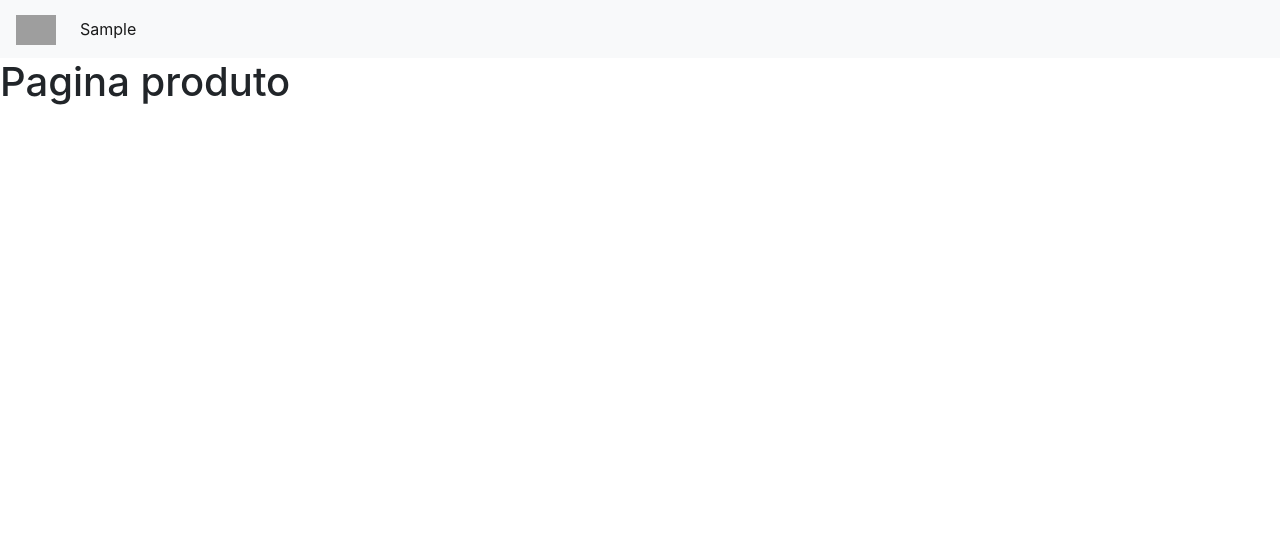
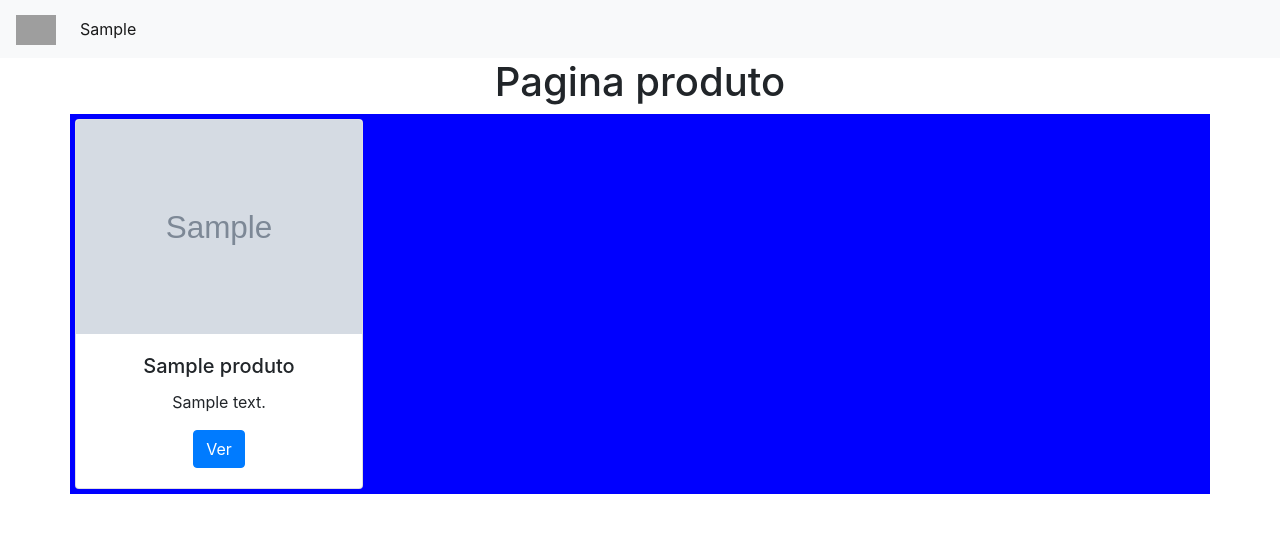
Before and after one commit to santosgv/Cardapio_digital, a Django app: page /categorias/1 in a window 1280 px wide. Shown: the top 533 px of the page. Run offline with Django 4.2, Linux system fonts and the light colour scheme; tables that the repository leaves empty hold one stand-in row (Sample ...); grey boxes are pictures that could not be loaded.

Commit message:
produtos por categoria

```diff
--- a/loja/templates/produto.html
+++ b/loja/templates/produto.html
@@ -1,6 +1,31 @@
 {%extends 'base.html'%}
+{% load static %}
 
+{% block 'head' %}
+<link rel="stylesheet" href="{% static 'loja/css/home.css' %}" >
+{% endblock %}
 {% block 'body' %}
-<h1>Pagina produto</h1>
 
+<div class="container-fluid">
+<h1 class="text-center">Pagina produto</h1>
+
+<div class="container">
+    <div class="row menu">
+
+        {% for produto in produtos %}
+            <div class="card text-center" style="width: 18rem;">
+        <img src="/media/{{produto.img}}" class="card-img-top" alt="...">
+                <div class="card-body">
+        <h5 class="card-title">{{produto}}</h5>
+        <p class="card-text">{{produto.descricao}}</p>
+        <a href="#" class="btn btn-primary">Ver</a>
+                </div>
+            </div>
+
+        {% endfor%}
+    </div>
+
+    <br>
+
+</div>
 {% endblock %}
--- a/loja/views.py
+++ b/loja/views.py
@@ -11,5 +11,6 @@ def home(request):
 
 def categoria(request,id):
     categorias = Categoria.objects.all()
-
-    return render(request,'produto.html',{'categorias':categorias})
+    produtos = Produto.objects.all().filter(categoria=id)
+    return render(request,'produto.html',{'categorias':categorias,
+                                            'produtos':produtos })
--- /dev/null
+++ b/templates/static/loja/css/home.css
@@ -0,0 +1,9 @@
+.menu {
+    background-color: blue;
+    align-self: center;
+
+}
+
+.card {
+    margin: 5px;
+}
```
Also changed, not shown: loja/templates/home.html (+26 -1 lines), media/post_img/Captura_de_tela_de_2022-02-20_14-35-33.png (added), media/post_img/Captura_de_tela_de_2022-02-20_14-35-33_JY0qjhe.png (added), media/post_img/Captura_de_tela_de_2022-03-03_09-11-43.png (added), media/post_img/Captura_de_tela_de_2022-03-11_10-22-58.png (added), media/post_img/Captura_de_tela_de_2022-03-11_10-22-58_aenqwHT.png (added), media/post_img/Captura_de_tela_de_2022-03-11_13-12-24.png (added), media/post_img/Captura_de_tela_de_2022-03-31_09-02-46.png (added), media/post_img/kav-desktop.png (added), media/post_img/logo.png (added).
